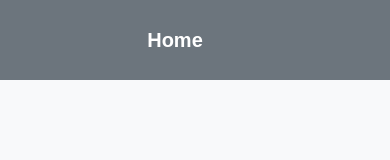
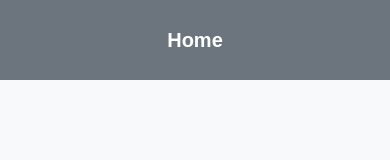
Before and after one commit to weasy1as/weasy1as.github.io, a Next.js app: page /certificates in a window 390 px wide. Shown: the top 160 px of the page. Built offline with nearby package versions, Linux system fonts and the light colour scheme.

Commit message:
fixed alignment

```diff
--- a/src/components/Navbar.tsx
+++ b/src/components/Navbar.tsx
@@ -12,7 +12,7 @@ const Navbar = () => {
 
   if (hide) {
     return (
-      <div className="bg-[#6c757d] w-full h-[80px] flex justify-center sm:justify-end md:justify-end items-center gap-8 pr-10 sm:pr-16">
+      <div className="bg-[#6c757d] w-full h-[80px] flex justify-center sm:justify-end md:justify-end items-center gap-8  sm:pr-16">
         <ul className="">
           <li>
             <Link
```
